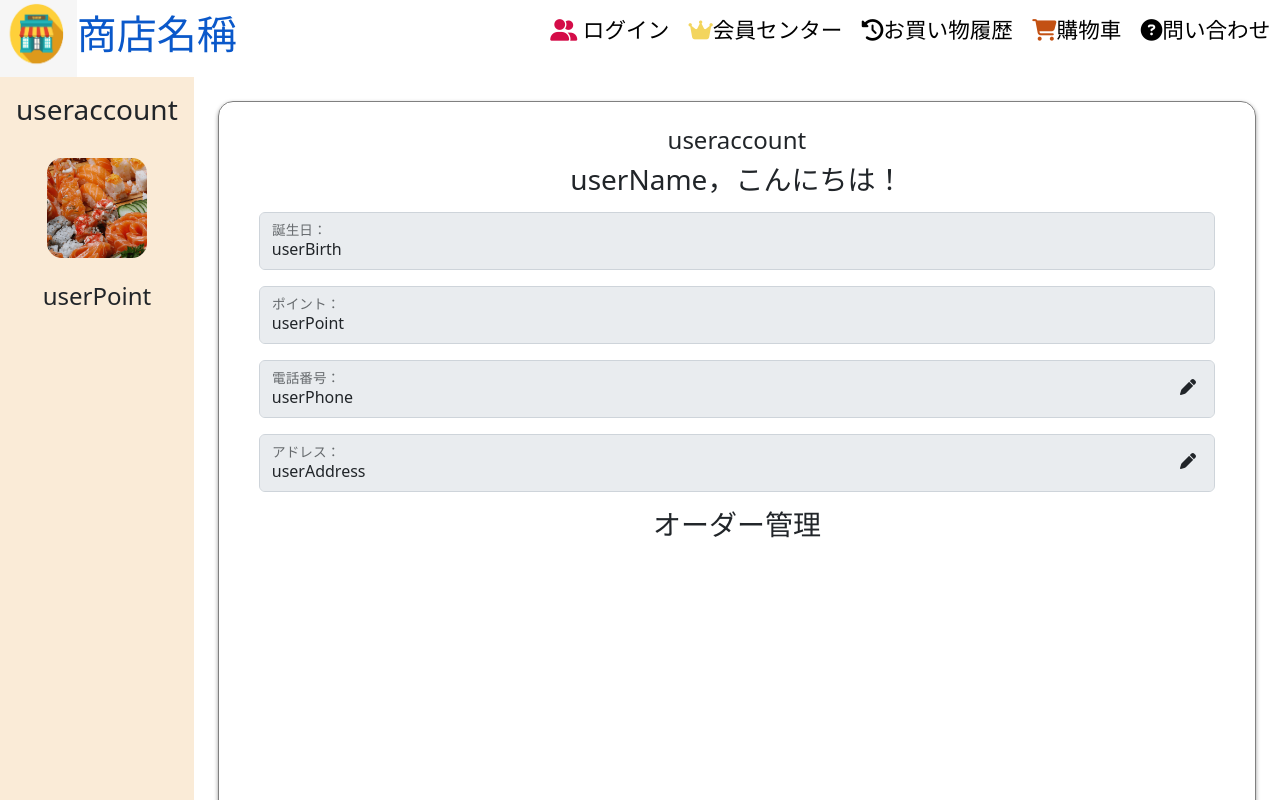
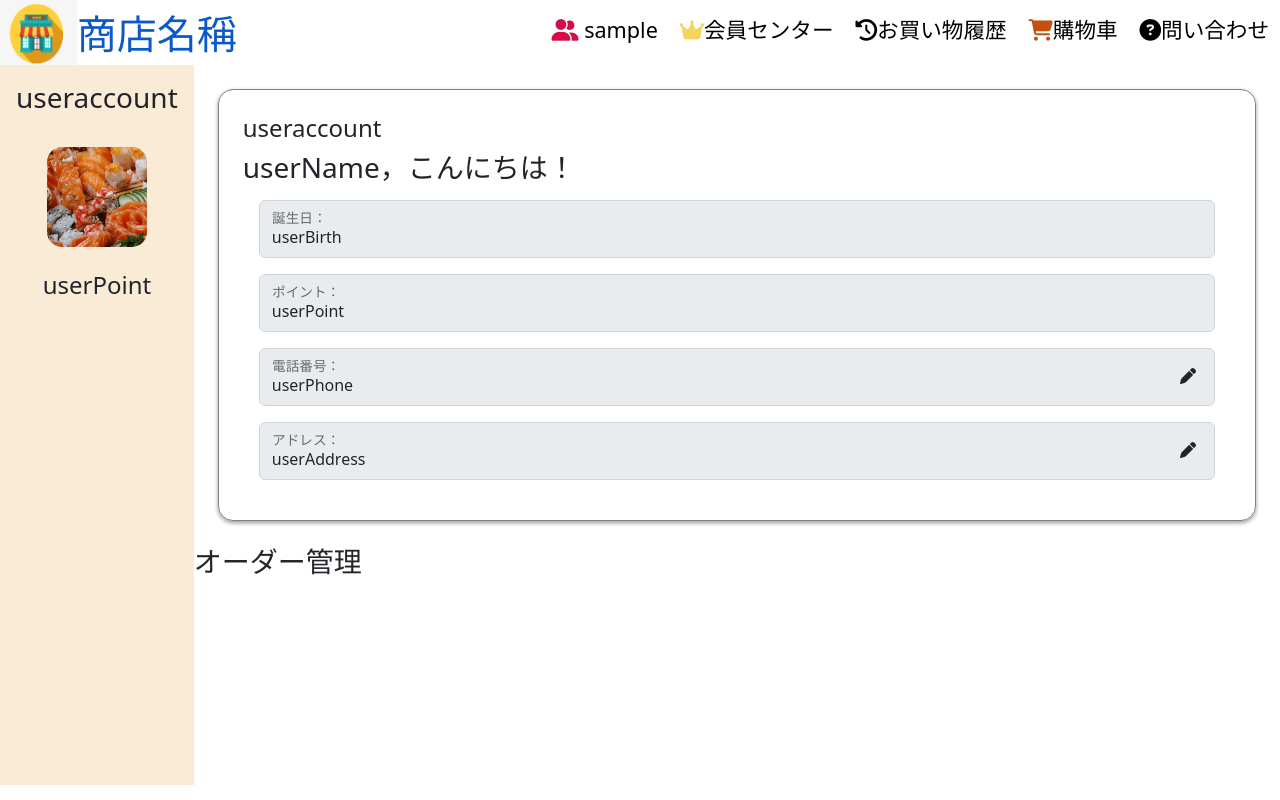
Before and after one commit to cow785785/chainshop, a Vue app: page /member in a window 1280 px wide. Shown: the top 800 px of the page. Built offline with nearby package versions, Linux system fonts and the light colour scheme; no server answers; sample sign-in values are in the browser's storage.

Commit message:
將header元件化，原本的首頁移到HomeView

```diff
--- a/src/App.vue
+++ b/src/App.vue
@@ -1,148 +1,17 @@
 <script>
 import { RouterLink, RouterView } from "vue-router";
-import HeaderView from "./components/HeaderView.vue";
+export default {
 
-export default {
-  components: {
-    HeaderView,
-  },
 };
 </script>
 
 <template>
-    <header>
-      <section class="logo">
-        <RouterLink to="/" class="toplogo">
-          <img src="../../public/R.png" alt="網頁LOGO" />
-          <h1>商店名稱</h1>
-        </RouterLink>
-      </section>
-      <nav>
-        <ul>
-          <li>
-            <div class="dropdown">
-              <RouterLink to="loginView" class="dropbtn">
-                <i class="fa-solid fa-user-group" style="color: #d40c48"></i>
-                ログイン
-              </RouterLink>
-              <div class="dropdown-content">
-                <a href="#">選項 1</a>
-                <a href="#">選項 2</a>
-                <a href="#">選項 3</a>
-              </div>
-            </div>
-          </li>
-          <li>
-            <div class="dropdown">
-              <RouterLink to="/member"><i class="fa-solid fa-crown" style="color: #f3d55d"></i>会員センター</RouterLink>
-              <div class="dropdown-content">
-                <a href="#">選項 1</a>
-                <a href="#">選項 2</a>
-                <a href="#">選項 3</a>
-              </div>
-            </div>
-          </li>
-          <li>
-            <div class="dropdown">
-              <RouterLink to=""><i class="fa-solid fa-clock-rotate-left"></i>お買い物履歴</RouterLink>
-              <div class="dropdown-content">
-                <a href="#">選項 1</a>
-                <a href="#">選項 2</a>
-                <a href="#">選項 3</a>
-              </div>
-            </div>
-          </li>
-          <li>
-            <RouterLink to="/shopCarView"><i class="fa-solid fa-cart-shopping" style="color: #c35113"></i>購物車</RouterLink>
-          </li>
-          <li>
-            <RouterLink to=""><i class="fa-solid fa-circle-question"></i>問い合わせ</RouterLink>
-          </li>
-        </ul>
-      </nav>
-    </header>
-    <RouterView />
+  <header>
+
+  </header>
+  <RouterView />
 </template>
 
 <style lang="scss" scoped>
 
-header {
-  background-color: white;
-  display: flex;
-  flex-wrap: wrap;
-  align-items: center;
-
-  section.logo {
-    display: flex;
-    flex: 2 1 400px;
-    align-items: center;
-
-    .toplogo {
-      display: flex;
-      align-items: center;
-      text-decoration: none;
-    }
-
-    h1 {
-      font-size: 2.5rem;
-    }
-
-    img {
-      width: 6vw;
-      height: 6vw;
-    }
-  }
-
-  nav {
-    flex: 5 1 500px;
-
-    .dropdown {
-      position: relative;
-      z-index: 1;
-
-      .dropdown-content {
-        display: none;
-        position: absolute;
-        background-color: #f9f9f9;
-        min-width: 160px;
-        box-shadow: 0px 8px 16px 0px rgba(0, 0, 0, 0.2);
-
-        a {
-          color: black;
-          padding: 12px 16px;
-          text-decoration: none;
-          display: block;
-
-          &:hover {
-            background-color: #f1f1f1;
-          }
-        }
-      }
-
-      &:hover .dropdown-content {
-        display: block;
-      }
-    }
-
-    ul {
-      display: flex;
-      list-style-type: none;
-      justify-content: space-around;
-
-      li {
-        a {
-          color: black;
-          text-decoration: none;
-          font-size: 1.35rem;
-          transition: all 0.2 ease;
-          padding-bottom: 0.3rem;
-
-          &:hover {
-            color: brown;
-          }
-        }
-      }
-    }
-  }
-}
 </style>
--- a/src/assets/main.scss
+++ b/src/assets/main.scss
@@ -1,3 +1,8 @@
 @import "../../node_modules/bootstrap/scss/functions";
 @import "./variables";
 @import "../../node_modules/bootstrap/scss/bootstrap.scss";
+
+body {
+    margin: 0;
+    padding: 0;
+}
--- a/src/components/HeaderView.vue
+++ b/src/components/HeaderView.vue
@@ -1,21 +1,185 @@
 <script>
 import { RouterLink, RouterView } from "vue-router";
-import Imgchange from "./Imgchange.vue";
-import ShopCarView from "./ShopCarView.vue";
 export default {
   components: {
-    Imgchange,
-    ShopCarView,
+  },
+  data() {
+    return {
+      useraccount: "",
+      userName: "ログイン",
+      // checklogin: false,
+      isLoggedIn: false,
+    };
+  },
+  methods: {
+    checkout() {
+      // 清除本地存储的用戶相關訊息
+      localStorage.removeItem("useraccount");
+      localStorage.removeItem("password");
+      localStorage.removeItem("username");
+
+      alert("已登出，謝謝光臨");
+
+      this.isLoggedIn = false; // 更新登陸狀態為未登入
+
+      this.$router.push("/");
+      setTimeout(() => {
+        location.reload();
+      }, 1500);
+    },
+  },
+  mounted() {
+    if (localStorage.getItem("useraccount")) {
+      this.useraccount = localStorage.getItem("useraccount");
+      this.isLoggedIn = true; // 用戶存在則設為登錄狀態
+    }
+    if (localStorage.getItem("username")) {
+      this.userName = localStorage.getItem("username");
+    }
+    // if (this.checklogin) {
+    //   this.checklogin = false;
+    //   location.reload();
+    // }
   },
 };
 </script>
 <template>
-  <Imgchange />
+  <div class="header">
+    <section class="logo">
+      <RouterLink to="/" class="toplogo">
+        <img src="../../public/R.png" alt="網頁LOGO" />
+        <h1>商店名稱</h1>
+      </RouterLink>
+    </section>
+
+    <nav>
+      <ul>
+        <li>
+          <div class="dropdown">
+            <RouterLink to="loginView" class="dropbtn">
+              <i class="fa-solid fa-user-group" style="color: #d40c48"></i>
+              {{ userName }}
+            </RouterLink>
+            <div class="dropdown-content">
+              <button v-if="isLoggedIn" @click="checkout">登出</button>
+              <a href="#">選項 2</a>
+              <a href="#">選項 3</a>
+            </div>
+          </div>
+        </li>
+        <li>
+          <div class="dropdown">
+            <RouterLink to="/member"><i class="fa-solid fa-crown" style="color: #f3d55d"></i>会員センター</RouterLink>
+            <div class="dropdown-content">
+              <a href="#">選項 1</a>
+              <a href="#">選項 2</a>
+              <a href="#">選項 3</a>
+            </div>
+          </div>
+        </li>
+        <li>
+          <div class="dropdown">
+            <RouterLink to=""><i class="fa-solid fa-clock-rotate-left"></i>お買い物履歴</RouterLink>
+            <div class="dropdown-content">
+              <a href="#">選項 1</a>
+              <a href="#">選項 2</a>
+              <a href="#">選項 3</a>
+            </div>
+          </div>
+        </li>
+        <li>
+          <RouterLink to="/shopCarView"><i class="fa-solid fa-cart-shopping" style="color: #c35113"></i>購物車</RouterLink>
+        </li>
+        <li>
+          <RouterLink to="/question"><i class="fa-solid fa-circle-question"></i>問い合わせ</RouterLink>
+        </li>
+      </ul>
+    </nav>
+
+  </div>
   <!-- <ShopCarView /> -->
-  <RouterView />
 </template>
 <style lang="scss" scoped>
-// header {
+.header {
+  background-color: white;
+  display: flex;
+  flex-wrap: wrap;
+  align-items: center;
+  white-space: nowrap;
+  width: 100%;
+  height: 65px;
 
-// }
+  section.logo {
+    display: flex;
+    flex: 2 1 400px;
+    align-items: center;
+
+    .toplogo {
+      display: flex;
+      align-items: center;
+      text-decoration: none;
+    }
+
+    h1 {
+      font-size: 2.5rem;
+    }
+
+    img {
+      width: 6vw;
+      height: 6vw;
+    }
+  }
+
+  nav {
+    flex: 5 1 500px;
+
+    .dropdown {
+      position: relative;
+      z-index: 1;
+
+      .dropdown-content {
+        display: none;
+        position: absolute;
+        background-color: #f9f9f9;
+        min-width: 160px;
+        box-shadow: 0px 8px 16px 0px rgba(0, 0, 0, 0.2);
+
+        a {
+          color: black;
+          padding: 12px 16px;
+          text-decoration: none;
+          display: block;
+
+          &:hover {
+            background-color: #f1f1f1;
+          }
+        }
+      }
+
+      &:hover .dropdown-content {
+        display: block;
+      }
+    }
+
+    ul {
+      display: flex;
+      list-style-type: none;
+      justify-content: space-around;
+
+      li {
+        a {
+          color: black;
+          text-decoration: none;
+          font-size: 1.35rem;
+          transition: all 0.2 ease;
+          padding-bottom: 0.3rem;
+
+          &:hover {
+            color: brown;
+          }
+        }
+      }
+    }
+  }
+}
 </style>
--- a/src/components/LoginView.vue
+++ b/src/components/LoginView.vue
@@ -1,5 +1,9 @@
 <script>
+import HeaderView from '../components/HeaderView.vue';
 export default {
+  components: {
+    HeaderView,
+  },
   data() {
     return {
       useraccount: "",
@@ -54,6 +58,8 @@ export default {
 };
 </script>
 <template>
+  <div class="login">
+    <HeaderView />
     <div class="container">
       <div class="text-area">
         <label for="account" placeholder="輸入帳號">帳號</label>
@@ -68,6 +74,7 @@ export default {
       <div class="btn-area">
         <button @click="login">登錄</button>
         <button @click="singup">註冊</button>
+      </div>
     </div>
   </div>
 </template>
@@ -104,4 +111,5 @@ export default {
     display: flex;
     justify-content: space-between;
   }
-}</style>
+}
+</style>
--- a/src/components/RegisterView.vue
+++ b/src/components/RegisterView.vue
@@ -1,5 +1,9 @@
 <script>
+import HeaderView from '../components/HeaderView.vue';
 export default {
+  components: {
+    HeaderView,
+  },
   data() {
     return {
       account: "",
@@ -26,6 +30,8 @@ export default {
 };
 </script>
 <template>
+  <div class="register">
+    <HeaderView />
     <div class="container">
       <div class="bg-img"></div>
       <div class="text-area">
@@ -42,21 +48,13 @@ export default {
         <input type="text" placeholder="會員名稱" v-model="username" />
 
         <label for="birthday">出生日期</label>
-      <input
-        type="text"
-        placeholder="輸入出生年月日ex:1995/03/01"
-        v-model="birthday"
-      />
+        <input type="text" placeholder="輸入出生年月日ex:1995/03/01" v-model="birthday" />
 
         <label for="location">地址</label>
         <input type="text" placeholder="輸入地址" v-model="location" />
 
         <label for="tel">電話</label>
-      <input
-        type="text"
-        placeholder="輸入電話ex:0912345678或886912345678"
-        v-model="tel"
-      />
+        <input type="text" placeholder="輸入電話ex:0912345678或886912345678" v-model="tel" />
       </div>
       <div class="keep">
         <label for="checkbox">記住帳號</label>
@@ -64,6 +62,7 @@ export default {
       </div>
       <div class="btn-area">
         <button @click="regis">註冊</button>
+      </div>
     </div>
   </div>
 </template>
@@ -75,15 +74,18 @@ export default {
   flex-direction: column;
   justify-content: center;
   align-items: center;
+
   .text-area {
     width: 300px;
     padding: 1rem;
+
     // border: 2px solid black;
     input {
       width: 250px;
       border-radius: 20px;
     }
   }
+
   .keep {
     display: flex;
     width: 300px;
--- a/src/router/index.js
+++ b/src/router/index.js
@@ -1,5 +1,5 @@
 import { createRouter, createWebHistory } from 'vue-router'
-import HeaderView from "../components/HeaderView.vue"
+import HomeView from "../views/HomeView.vue"
 import LoginView from "../components/LoginView.vue"
 import RegisterView from "../components/RegisterView.vue"
 import ShopCarView from "../components/ShopCarView.vue"
@@ -9,8 +9,8 @@ const router = createRouter({
   routes: [
     {
       path: '/',
-      name: 'HeaderView',
-      component: HeaderView,
+      name: 'HomeView',
+      component: HomeView,
     },
     {
       path: '/loginView',
--- /dev/null
+++ b/src/views/HomeView.vue
@@ -0,0 +1,17 @@
+<script>
+import HeaderView from '../components/HeaderView.vue';
+import Imgchange from '../components/Imgchange.vue';
+export default {
+    components: {
+        HeaderView, Imgchange,
+    }
+}
+</script>
+<template>
+    <div class="home">
+        <HeaderView />
+        <Imgchange />
+    </div>
+</template>
+<style lang="scss" scoped>
+</style>
--- a/src/views/MemberView.vue
+++ b/src/views/MemberView.vue
@@ -1,8 +1,9 @@
 <script>
 import MemberSide from '../components/MemberSide.vue';
+import HeaderView from '../components/HeaderView.vue';
 export default {
     components: {
-        MemberSide,
+        MemberSide, HeaderView,
     },
     data() {
         return {
@@ -30,8 +31,12 @@ export default {
         },
         update() {
             const inputPwd = prompt('パスワード再確認');
+            if (!inputPwd) {
+                return;
+            }
             if (inputPwd != localStorage.getItem("password")) {
                 alert("パスワードが間違っています。");
+                location.reload();
                 return;
             }
 
@@ -53,7 +58,7 @@ export default {
                 .then(response => response.json())
                 .then(data => {
                     console.log(data);
-                    alert("更新完了、リロードします。")
+                    alert(data.message);
                     location.reload();
                 }).catch(err => {
                     console.log(err);
@@ -93,6 +98,8 @@ export default {
 </script>
 <template>
     <div class="member">
+        <HeaderView />
+        <div class="member-contain">
             <MemberSide :useraccount="useraccount" :userPoint="userPoint" />
             <div class="member-detail">
                 <div class="member-account">
@@ -119,34 +126,36 @@ export default {
                         <i class="icon fa-solid fa-pen " @click="changeAddr"></i>
                         <label for="address">アドレス：</label>
                     </div>
-                <button type="button" class="btn btn-primary update-btn " v-show="haveChange" @click="update">修正する</button>
+                    <button type="button" class="btn btn-primary update-btn " v-show="haveChange"
+                        @click="update">変更を保存</button>
                 </div>
                 <div class="member-order">
                     <h3>オーダー管理</h3>
-
+                </div>
             </div>
         </div>
     </div>
 </template>
 <style lang="scss" scoped>
 .member {
+    width: 100vw;
+    height: 100vh;
+
+    .member-contain {
         display: flex;
-    width: 100%;
-    height: 900px;
-    overflow: auto;
-    text-align: center;
-
-    .member-order {}
+        height: 90%;
+    }
 
     .member-detail {
+        height: 100%;
+        width: 100%;
+
+        .member-account {
             margin: 24px;
             padding: 24px;
-        width: 100%;
             border: 1px solid gray;
             border-radius: 15px;
             box-shadow: 0 2px 4px rgba(0, 0, 0, 0.4);
-
-        .member-account {
 
             .input-area {
                 position: relative;
@@ -159,14 +168,8 @@ export default {
                     top: 33%;
                     z-index: 2;
                 }
-
-            }
-
-            .update-btn {
-                transition: 1s;
             }
         }
-
     }
 }
 </style>
```
Lines whose indentation alone changed are shown as unchanged.
